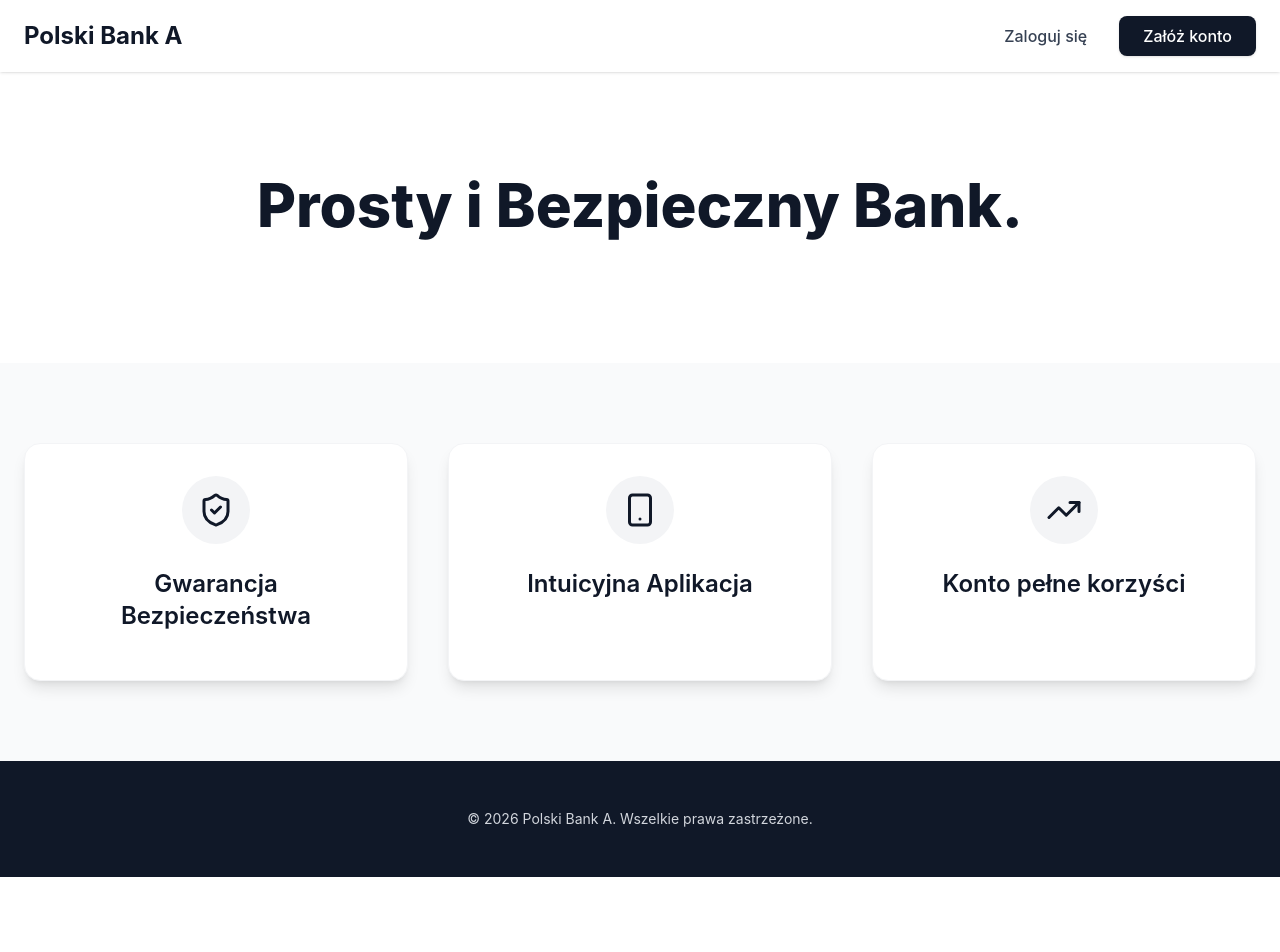
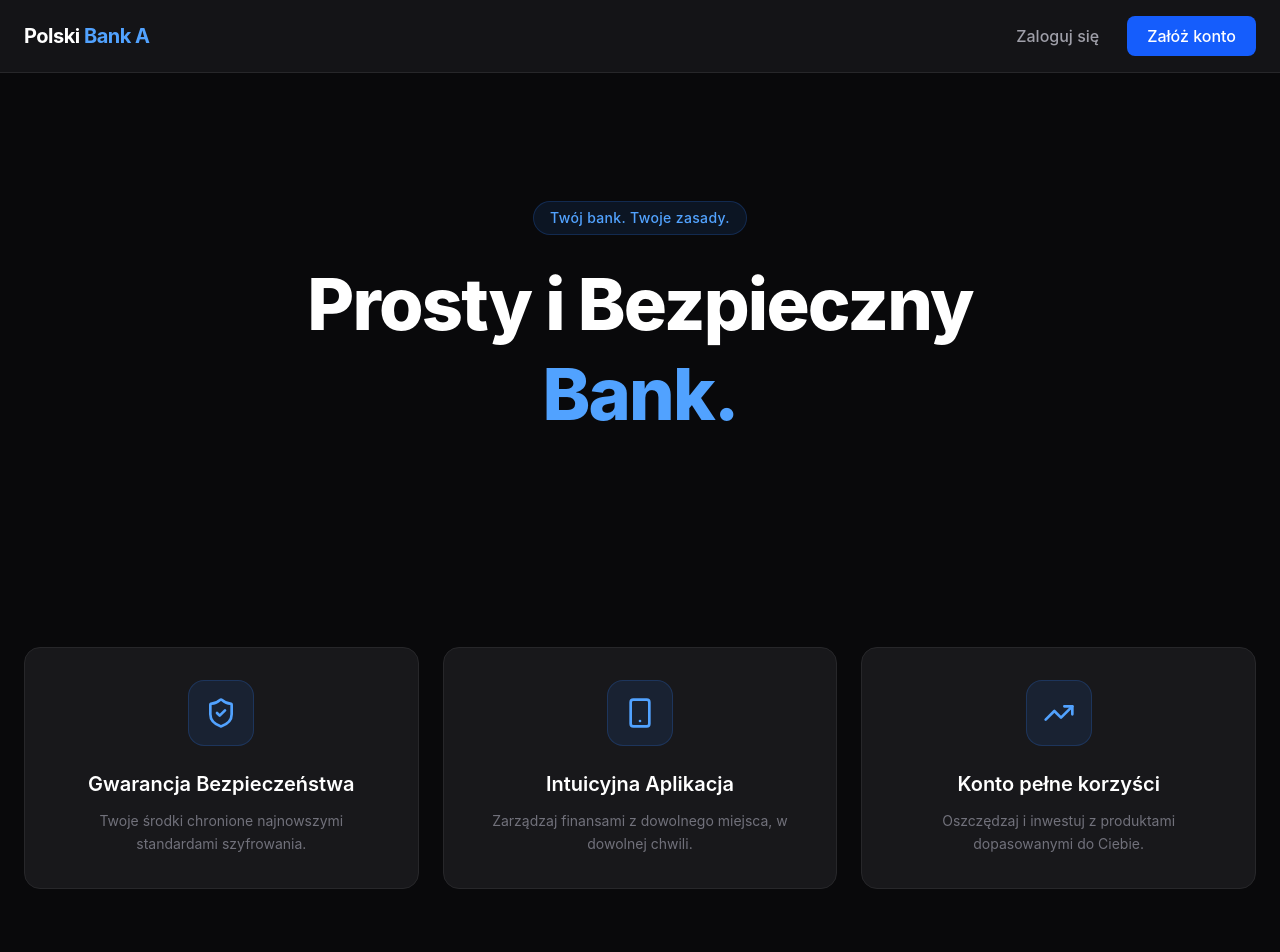
Before and after one commit to DominikDz3/polish-bank-a, a React (Vite) app in the folder frontend/: page / in a window 1280 px wide. Shown: the top 952 px of the page. Before the commit the page ends 877 px from the top, so only its background shows below. Built offline with nearby package versions, Linux system fonts and the light colour scheme.

Commit message:
improved home page design

```diff
--- a/frontend/src/home/Home.tsx
+++ b/frontend/src/home/Home.tsx
@@ -3,15 +3,17 @@ import { ShieldCheck, Smartphone, TrendingUp } from 'lucide-react';
 
 const Home: React.FC = () => {
   return (
-    <div className="flex flex-col min-h-screen bg-gray-50 text-gray-900">
-      <nav className="bg-white shadow-sm sticky top-0 z-50">
+    <div className="flex flex-col min-h-screen bg-zinc-950 text-zinc-100">
+      <nav className="bg-zinc-900/80 backdrop-blur-sm border-b border-zinc-800 sticky top-0 z-50">
         <div className="max-w-7xl mx-auto px-6 py-4 flex items-center justify-between">
-          <div className="text-2xl font-bold text-gray-900">Polski Bank A</div>
-          <div className="flex items-center gap-4">
-            <button className="text-gray-700 hover:text-gray-900 px-4 py-2 rounded-lg font-medium transition duration-150">
+          <div className="text-xl font-bold tracking-tight text-white">
+            Polski <span className="text-blue-400">Bank A</span>
+          </div>
+          <div className="flex items-center gap-3">
+            <button className="text-zinc-400 hover:text-white px-4 py-2 rounded-lg font-medium transition-colors duration-150">
               Zaloguj się
             </button>
-            <button className="bg-gray-900 text-white hover:bg-gray-700 px-6 py-2 rounded-lg font-medium shadow transition duration-150">
+            <button className="bg-blue-600 hover:bg-blue-500 text-white px-5 py-2 rounded-lg font-medium transition-colors duration-150">
               Załóż konto
             </button>
           </div>
@@ -19,43 +21,49 @@ const Home: React.FC = () => {
       </nav>
 
       <main className="flex-grow">
-      <header className="py-24 bg-white">
-        <div className="max-w-7xl mx-auto px-6 text-center">
-          <h1 className="text-5xl md:text-6xl font-extrabold text-gray-900 leading-tight">
-            Prosty i Bezpieczny Bank.
+        <header className="relative py-32 overflow-hidden">
+          <div className="absolute inset-0 bg-[radial-gradient(ellipse_at_top,_var(--tw-gradient-stops))] from-blue-950/40 via-zinc-950 to-zinc-950 pointer-events-none" />
+          <div className="relative max-w-7xl mx-auto px-6 text-center">
+            <div className="inline-block mb-6 px-4 py-1.5 rounded-full bg-blue-500/10 border border-blue-500/20 text-blue-400 text-sm font-medium tracking-wide">
+              Twój bank. Twoje zasady.
+            </div>
+            <h1 className="text-5xl md:text-7xl font-extrabold text-white leading-tight tracking-tight">
+              Prosty i Bezpieczny<br />
+              <span className="text-blue-400">Bank.</span>
             </h1>
-          <p className="mt-6 text-xl text-gray-600 max-w-3xl mx-auto">
-          </p>
           </div>
         </header>
 
-      <section className="py-20 bg-gray-50">
+        <section className="py-20">
           <div className="max-w-7xl mx-auto px-6">
-          <div className="grid grid-cols-1 md:grid-cols-3 gap-10">
-            <div className="bg-white p-8 rounded-2xl shadow-lg border border-gray-100 flex flex-col items-center text-center">
-              <div className="bg-gray-100 p-4 rounded-full mb-6 text-gray-900">
-                <ShieldCheck size={36} />
+            <div className="grid grid-cols-1 md:grid-cols-3 gap-6">
+              <div className="bg-zinc-900 border border-zinc-800 p-8 rounded-2xl flex flex-col items-center text-center hover:border-blue-500/40 transition-colors duration-300">
+                <div className="bg-blue-500/10 border border-blue-500/20 p-4 rounded-2xl mb-6 text-blue-400">
+                  <ShieldCheck size={32} />
                 </div>
-              <h3 className="text-2xl font-semibold text-gray-900">Gwarancja Bezpieczeństwa</h3>
-              <p className="mt-4 text-gray-600 flex-grow">
+                <h3 className="text-xl font-semibold text-white">Gwarancja Bezpieczeństwa</h3>
+                <p className="mt-3 text-zinc-500 text-sm leading-relaxed flex-grow">
+                  Twoje środki chronione najnowszymi standardami szyfrowania.
                 </p>
               </div>
 
-            <div className="bg-white p-8 rounded-2xl shadow-lg border border-gray-100 flex flex-col items-center text-center">
-              <div className="bg-gray-100 p-4 rounded-full mb-6 text-gray-900">
-                <Smartphone size={36} />
+              <div className="bg-zinc-900 border border-zinc-800 p-8 rounded-2xl flex flex-col items-center text-center hover:border-blue-500/40 transition-colors duration-300">
+                <div className="bg-blue-500/10 border border-blue-500/20 p-4 rounded-2xl mb-6 text-blue-400">
+                  <Smartphone size={32} />
                 </div>
-              <h3 className="text-2xl font-semibold text-gray-900">Intuicyjna Aplikacja</h3>
-              <p className="mt-4 text-gray-600 flex-grow">
+                <h3 className="text-xl font-semibold text-white">Intuicyjna Aplikacja</h3>
+                <p className="mt-3 text-zinc-500 text-sm leading-relaxed flex-grow">
+                  Zarządzaj finansami z dowolnego miejsca, w dowolnej chwili.
                 </p>
               </div>
 
-            <div className="bg-white p-8 rounded-2xl shadow-lg border border-gray-100 flex flex-col items-center text-center">
-              <div className="bg-gray-100 p-4 rounded-full mb-6 text-gray-900">
-                <TrendingUp size={36} />
+              <div className="bg-zinc-900 border border-zinc-800 p-8 rounded-2xl flex flex-col items-center text-center hover:border-blue-500/40 transition-colors duration-300">
+                <div className="bg-blue-500/10 border border-blue-500/20 p-4 rounded-2xl mb-6 text-blue-400">
+                  <TrendingUp size={32} />
                 </div>
-              <h3 className="text-2xl font-semibold text-gray-900">Konto pełne korzyści</h3>
-              <p className="mt-4 text-gray-600 flex-grow">
+                <h3 className="text-xl font-semibold text-white">Konto pełne korzyści</h3>
+                <p className="mt-3 text-zinc-500 text-sm leading-relaxed flex-grow">
+                  Oszczędzaj i inwestuj z produktami dopasowanymi do Ciebie.
                 </p>
               </div>
             </div>
@@ -63,9 +71,9 @@ const Home: React.FC = () => {
         </section>
       </main>
 
-      <footer className="py-12 bg-gray-900 text-gray-300">
+      <footer className="border-t border-zinc-800 py-8 bg-zinc-900">
         <div className="max-w-7xl mx-auto px-6 text-center">
-          <p className="text-sm">© 2026 Polski Bank A. Wszelkie prawa zastrzeżone.</p>
+          <p className="text-zinc-600 text-sm">© 2026 Polski Bank A. Wszelkie prawa zastrzeżone.</p>
         </div>
       </footer>
     </div>
```
Lines whose indentation alone changed are shown as unchanged.
